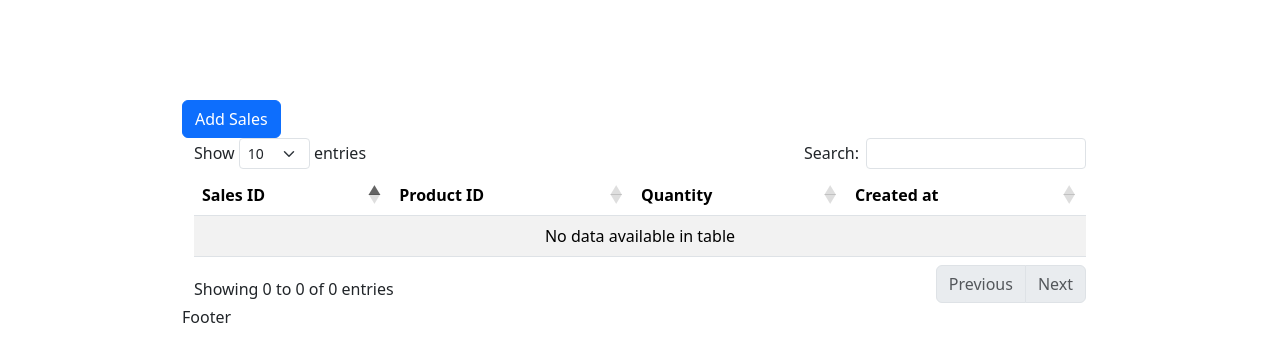
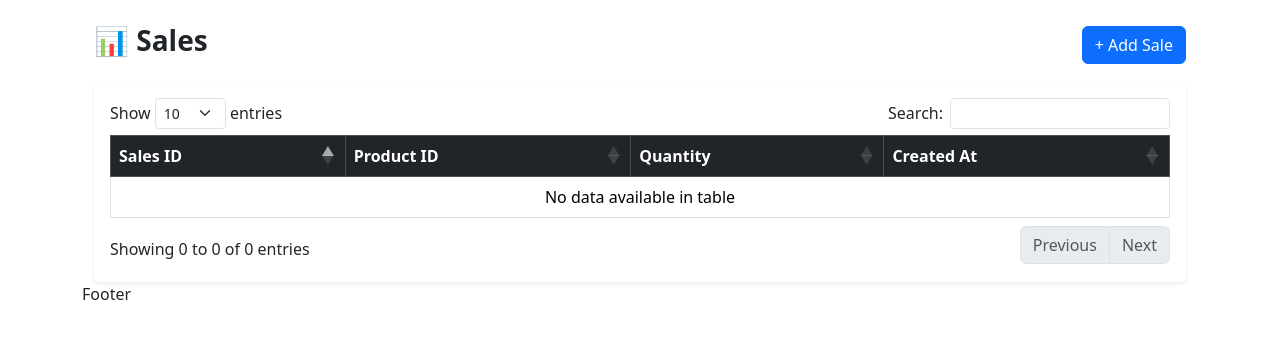
Before and after one commit to fudge123372/myDukaa, a Flask app: page /sales in a window 1280 px wide. Shown: the part 56-418 px from the top of the page. Run offline with Flask 3, Linux system fonts and the light colour scheme; data that the repository does not hold is empty; parts of the project's set-up code (start-up, migrations or seed data) failed here and were passed over; some libraries are stand-ins or nearby versions.

Commit message:
updated prodcuts and sales UI

```diff
--- a/database.py
+++ b/database.py
@@ -1,21 +1,139 @@
 import psycopg2
-#establishing connection to postgres
+
+#establishing connection to Postgres
 conn = psycopg2.connect(host='localhost',port=5432,user='postgres',password='1234',dbname='myduka')
-#object to perform database operations.
+
+#perform db operations
 cur = conn.cursor()
+
+cur.execute( " select * from products" )
+products = cur.fetchall()
+
+
+cur.execute("select * from sales")
+sales = cur.fetchall()
+
+
+
+cur.execute ("select * from stock")
+stock = cur.fetchall()
+
+
+#  products
 def get_products():
-    cur.execute("select * from products")
+    cur.execute("SELECT * from products")
     products = cur.fetchall()
     return products
 
+product_data = get_products()
 
+
+# fetching sales
 def get_sales():
-    cur.execute("select * from sales")
+    cur.execute("SELECT * from sales")
     sales = cur.fetchall()
     return sales
 
+sales_data = get_sales()
 
+
+# fetching stock
 def get_stock():
     cur.execute("select * from stock")
     stock = cur.fetchall()
     return stock
+
+stock_data = get_stock()
+
+
+def get_data(table):
+    cur.execute(f"select * from {table}")
+    data = cur.fetchall()
+    return data
+
+products = get_data('products')
+sales = get_data('sales')
+
+
+def sales_per_product():
+    cur.execute('''
+                select products.name as p_name , sum(quantity * selling_price) as total_sales
+                from sales join products on products.id = sales.pid group by p_name;
+    ''')
+    sales_product = cur.fetchall()
+    return sales_product
+
+
+def sales_per_day():
+    cur.execute('''
+        select date(sales.created_at) as day, (sales.quantity * products.selling_price) as
+        total_sales from products join sales on sales.pid = products.id group by day;
+    ''')
+    sales_day = cur.fetchall()
+    return sales_day
+
+
+def profit_per_product():
+    cur.execute('''
+        select products.name as p_name , sum((selling_price - buying_price) * quantity) as total_profit
+        from sales join products on sales.pid = products.id group by p_name;
+    ''')
+    profit_product = cur.fetchall()
+    return profit_product
+
+def profit_per_day():
+    cur.execute('''
+        select date(sales.created_at) as day, sum((selling_price - buying_price) * quantity) as total_profit
+        from sales join products on sales.pid = products.id group by day;
+    ''')
+    profit_day = cur.fetchall()
+    return profit_day
+
+#sales function
+def insert_sales(sales_details):
+    cur.execute(" INSERT INTO sales(pid,quantity)values(%s,%s)",(sales_details))
+    conn.commit()
+
+sale1 = (1,70)
+sale2 = (2,80)
+
+
+
+
+#products function
+def insert_products(product_details):
+    cur.execute("INSERT INTO products(name,buying_price,selling_price)values{product_details}")
+    conn.commit()
+
+product1 = ('iphone ',40000,80000)
+product2 = ('screen',1000,1500)
+
+
+
+#stock function
+def insert_stock(stock_details):
+    cur.execute("INSERT INTO stock(pid,stock_quantity)values(%s,%s)",(stock_details))
+    conn.commit()
+
+stock1 = (7,30)
+stock2 = (5,70)
+
+
+
+
+
+#users function
+def insert_users(users_details):
+    cur.execute("insert into users(full_name,email,phone_number,password)values(%s,%s,%s,%s)",(users_details))
+    conn.commit()
+
+user1 = ('Larry Mokua','larry@gmail.com','+254797770806',2398)
+user2 = ('Cynthia Njeri','mnjeri@gmail.com','+25470838064',2211)
+
+
+
+
+
+cur.execute("insert into products ( name, buying_price, selling_price)values(' asus laptop', 50000,6000)")
+conn.commit()
+print(products)
--- a/main.py
+++ b/main.py
@@ -1,10 +1,10 @@
-from flask import Flask,render_template,request,redirect,url_for
+from flask import Flask,render_template,request,redirect,url_for,flash
 from database import get_products,get_sales,get_stock,insert_products,insert_sales,insert_stock
 
 #creating a Flask instance
 app = Flask(__name__)
 
-
+app.secret_key = "dn320if"
 @app.route('/')
 def home():
     return render_template('index.html')
@@ -24,7 +24,7 @@ def add_product():
         selling_price = request.form['s_price']
         new_product = (product_name,buying_price,selling_price)
         insert_products(new_product)
-        print("Product added successfully")
+        flash("Product added successfully")
     return redirect(url_for('products'))
 
 
@@ -40,7 +40,7 @@ def add_sale():
         quantity = request.form['quantity']
         new_sale = (product_id,quantity)
         insert_sales(new_sale)
-        print("Sale made successfully")
+        flash("Sale made successfully")
     return redirect(url_for('sales'))
 
 @app.route('/stock')
@@ -55,7 +55,7 @@ def add_stock():
         stock_quantity = request.form['s_quantity']
         new_stock = (product_id,stock_quantity)
         insert_stock(new_stock)
-        print("Stock added successfully")
+        flash("Stock added successfully")
     return redirect(url_for('stock'))
 
 @app.route('/dashboard')
--- a/templates/sales.html
+++ b/templates/sales.html
@@ -1,63 +1,95 @@
+
 {% extends 'base.html' %}
 {% block title %} Sales {% endblock %}
+
 {% block content %}
 
-<div style="margin: 100px;">
-    <!-- Button trigger modal -->
-    <button type="button" class="btn btn-primary" data-bs-toggle="modal" data-bs-target="#exampleModal">
-        Add Sales
+<div class="container mt-4">
+
+    <!-- HEADER SECTION -->
+    <div class="d-flex justify-content-between align-items-center mb-3">
+        <h3 class="fw-bold">📊 Sales</h3>
+
+        <button class="btn btn-primary" data-bs-toggle="modal" data-bs-target="#exampleModal">
+            + Add Sale
         </button>
-
-    <!-- Modal -->
-    <div class="modal fade" id="exampleModal" tabindex="-1" aria-labelledby="exampleModalLabel" aria-hidden="true">
-        <div class="modal-dialog">
-            <div class="modal-content">
-                <div class="modal-header">
-                    <h1 class="modal-title fs-5" id="exampleModalLabel">A Sale</h1>
-                    <button type="button" class="btn-close" data-bs-dismiss="modal" aria-label="Close"></button>
-                </div>
-                <div class="modal-body">
-                    <form method="post" action="/add_sale">
-                        <div class="mb-3">
-                            <label for="exampleInputEmail1" class="form-label">Product ID</label>
-                            <input type="number" name="pid" class="form-control" id="exampleInputEmail1"
-                                aria-describedby="emailHelp">
-                            <div class="mb-3">
-                                <label for="exampleInputPassword1" class="form-label">Quantity</label>
-                                <input type="number" name="quantity" class="form-control" id="exampleInputPassword1">
-                            </div>
-                            <div class="modal-footer">
-                                <button type="button" class="btn btn-secondary" data-bs-dismiss="modal">Close</button>
-                                <button type="submit" class="btn btn-primary">Add a Sale</button>
-                            </div>
-                    </form>
-                </div>
-            </div>
-        </div>
-    </div>
     </div>
 
-<div class="container";>
-        <table id="example" class="table table-striped">
-            <thead>
+    <!-- TABLE CARD -->
+    <div class="card shadow-sm border-0">
+        <div class="card-body">
+
+            <table id="example" class="table table-hover table-bordered align-middle">
+
+                <thead class="table-dark">
                     <tr>
                         <th>Sales ID</th>
                         <th>Product ID</th>
                         <th>Quantity</th>
-                    <th>Created at</th>
+                        <th>Created At</th>
                     </tr>
                 </thead>
+
                 <tbody>
                     {% for sale in sales_data %}
                     <tr>
-                    <td>{{ sale [0] }}</td>
-                    <td>{{ sale [1] }}</td>
-                    <td>{{ sale [2] }}</td>
-                    <td>{{ sale [3] }}</td>
+                        <td>{{ sale[0] }}</td>
+                        <td>{{ sale[1] }}</td>
+                        <td class="fw-semibold">{{ sale[2] }}</td>
+                        <td>{{ sale[3] }}</td>
                     </tr>
                     {% endfor %}
                 </tbody>
+
             </table>
+
+        </div>
+    </div>
+
+</div>
+
+<!-- MODAL -->
+<div class="modal fade" id="exampleModal" tabindex="-1">
+
+    <div class="modal-dialog">
+
+        <div class="modal-content shadow">
+
+            <!-- HEADER -->
+            <div class="modal-header bg-primary text-white">
+                <h5 class="modal-title">Add Sale</h5>
+                <button type="button" class="btn-close btn-close-white" data-bs-dismiss="modal"></button>
+            </div>
+
+            <!-- FORM -->
+            <form method="post" action="/add_sale">
+
+                <div class="modal-body">
+
+                    <div class="mb-3">
+                        <label class="form-label">Product ID</label>
+                        <input type="number" name="pid" class="form-control" required>
+                    </div>
+
+                    <div class="mb-3">
+                        <label class="form-label">Quantity</label>
+                        <input type="number" name="quantity" class="form-control" required>
+                    </div>
+
+                </div>
+
+                <!-- FOOTER -->
+                <div class="modal-footer">
+                    <button type="button" class="btn btn-secondary" data-bs-dismiss="modal">Close</button>
+                    <button type="submit" class="btn btn-primary">Save Sale</button>
+                </div>
+
+            </form>
+
+        </div>
+
+    </div>
+
 </div>
 
 {% endblock %}
```
Also changed, not shown: templates/products.html (+80 -59 lines). Lines whose indentation alone changed are shown as unchanged.
